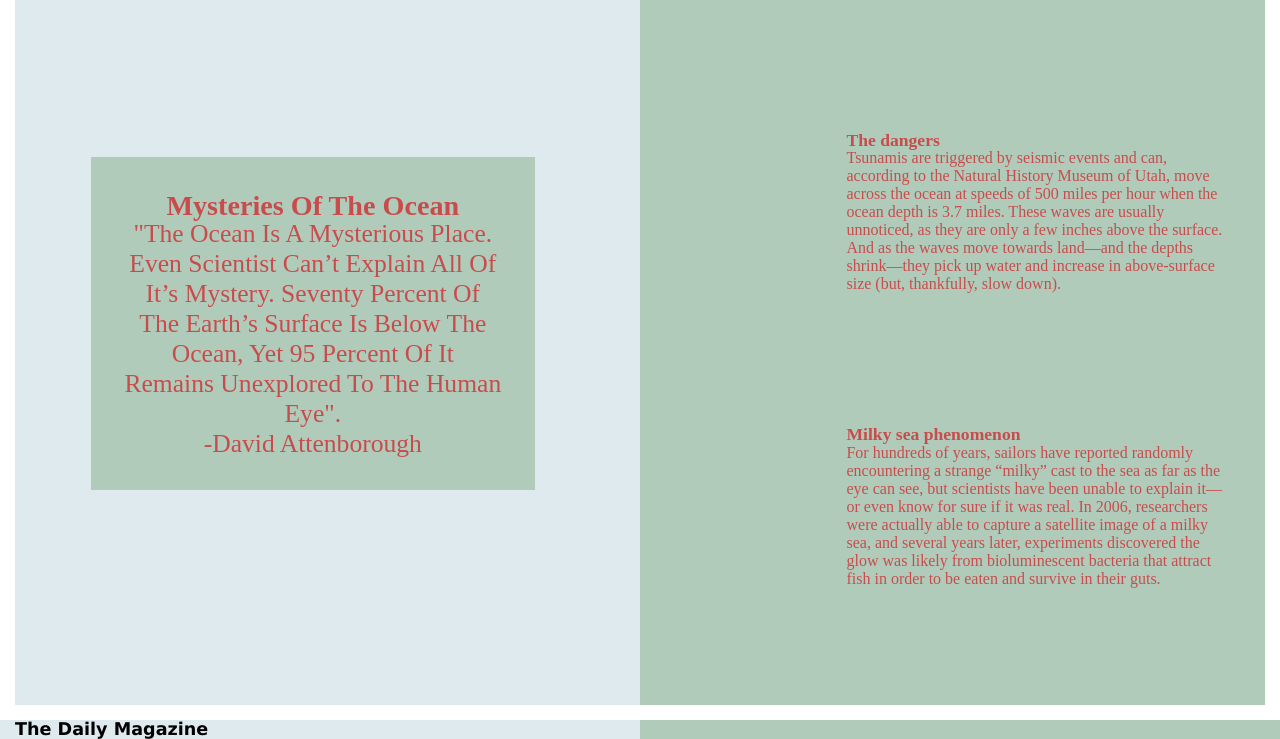
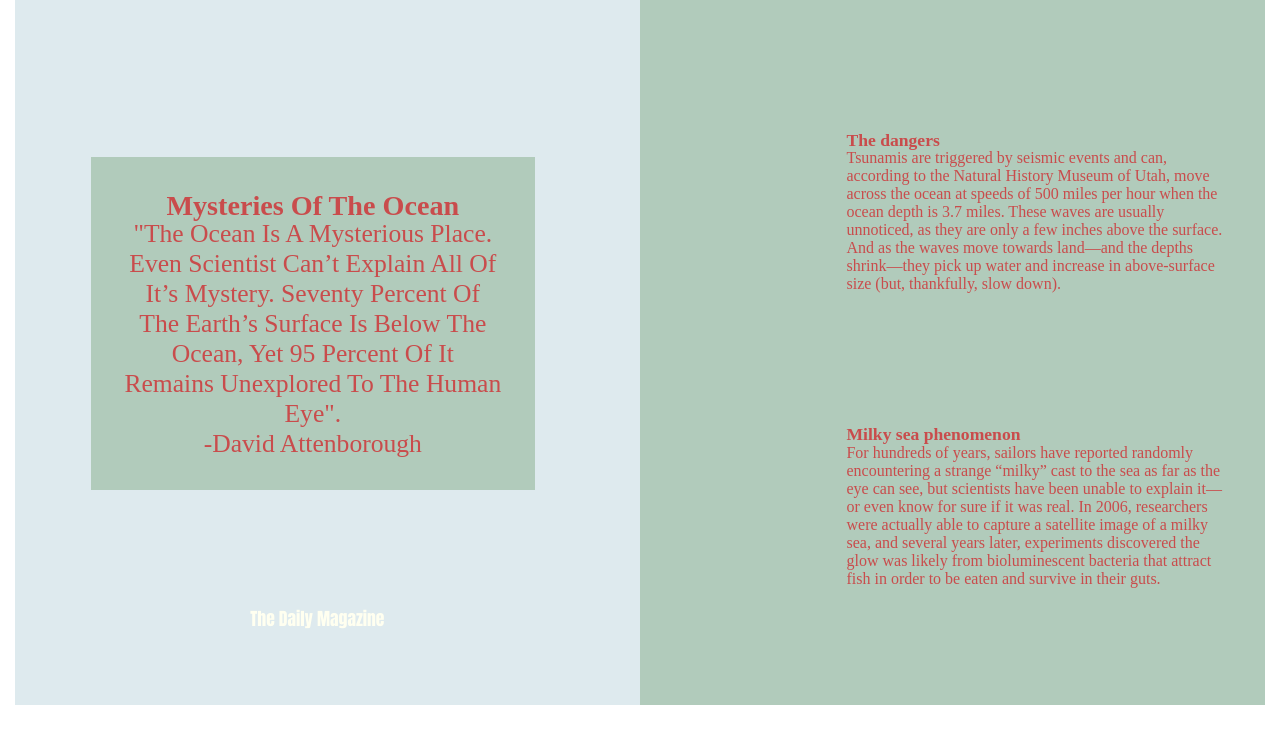
Before and after one commit to LoaKristjans/Article, a plain HTML site: page index.html in a window 1280 px wide. Shown: the part 110-849 px from the top of the page. Drawn offline with Linux system fonts and the light colour scheme.

Commit message:
finishing up

```diff
--- a/styles.css
+++ b/styles.css
@@ -75,3 +75,16 @@ font-size: 2.5em;
     left: 20cm;
     right:0cm;
 }
+
+.footer {
+    position: relative;
+    top:-3cm;
+    bottom:0cm;
+    left: 1cm;
+    right:0cm;
+    margin-left: 2cm;
+    max-width: 10cm;
+    text-align: center;
+    color: ivory;
+    font-family:Impact, Haettenschweiler, 'Arial Narrow Bold', sans-serif
+}
```
